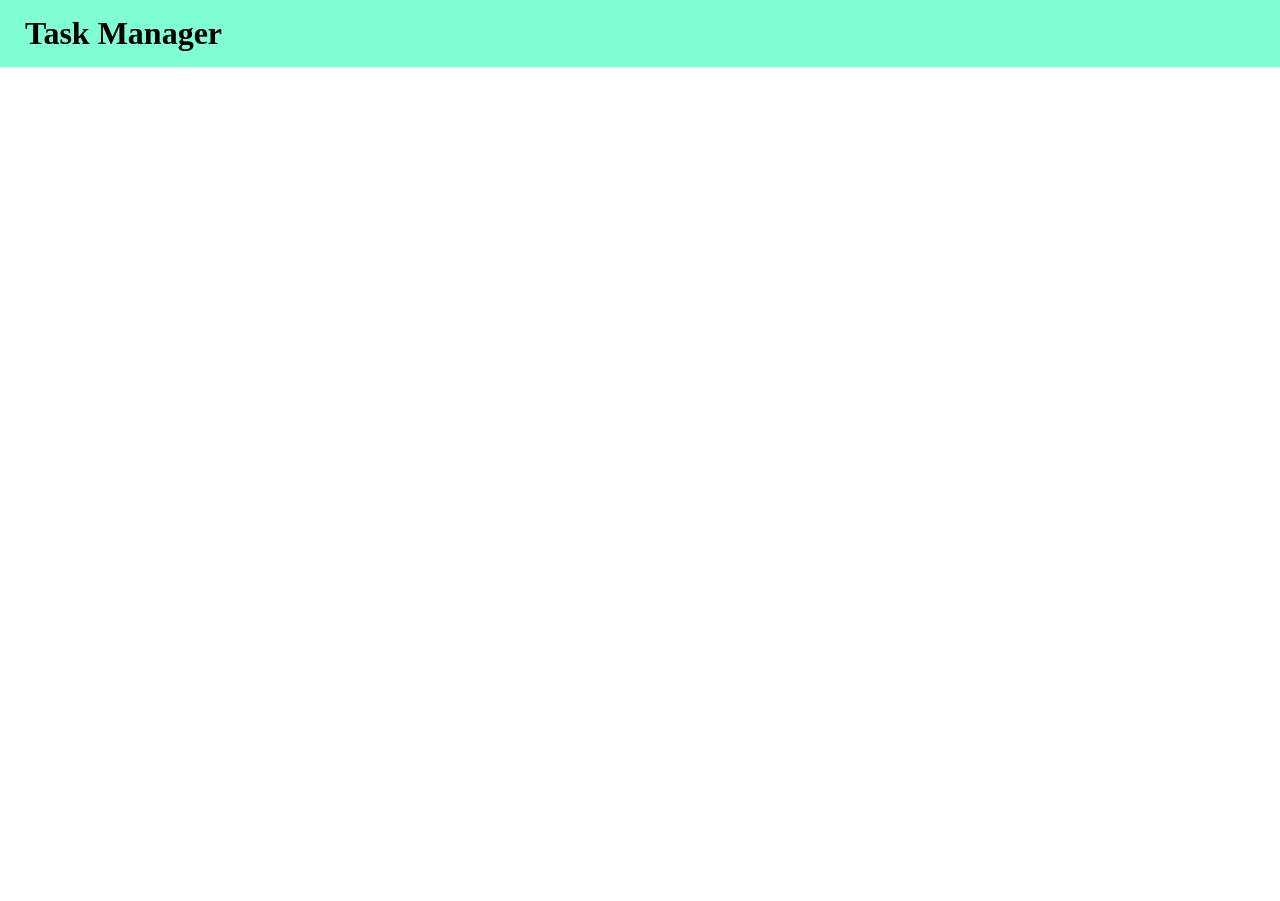
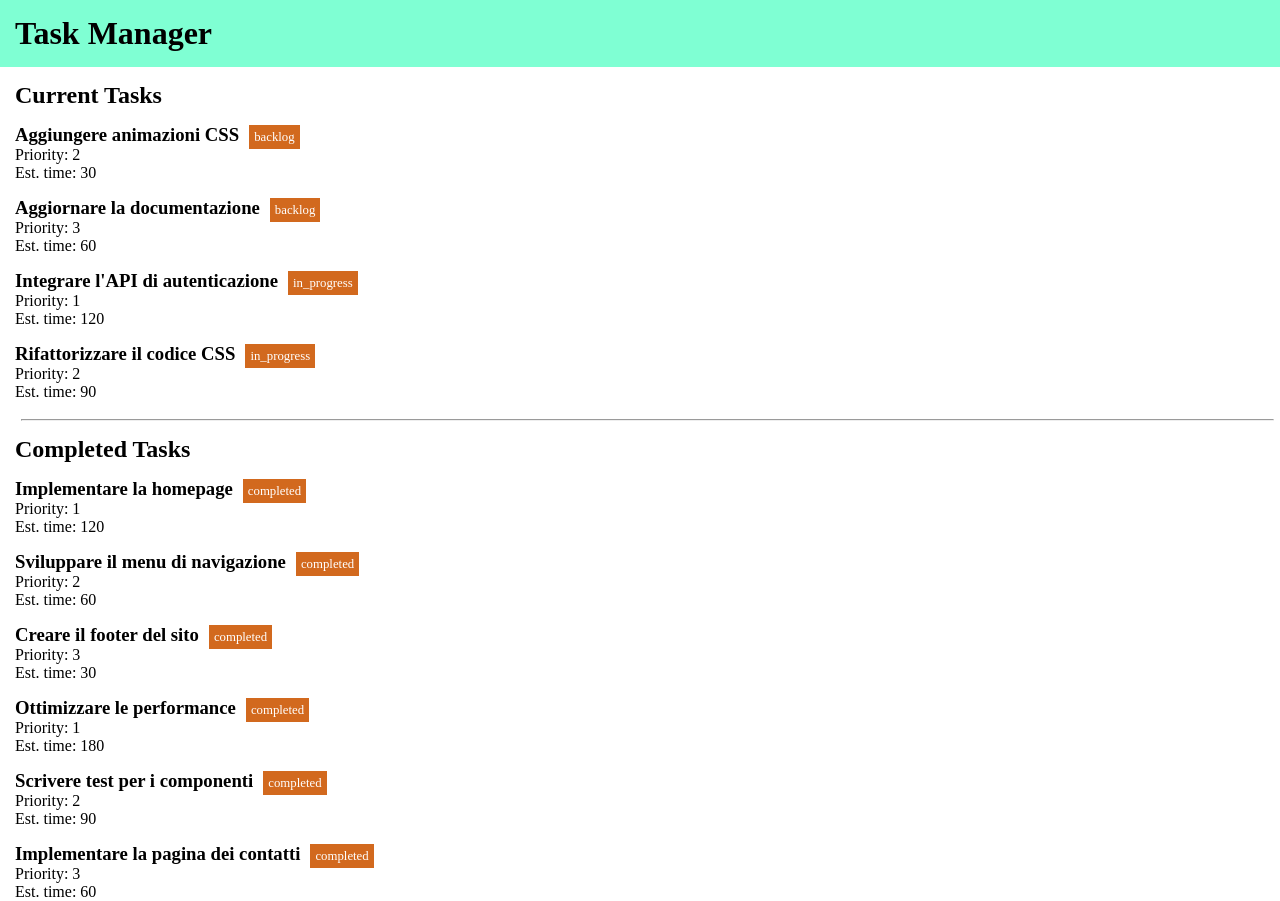
Before and after one commit to EnricoGenovese/react-task-list, a React (Vite) app: page / in a window 1280 px wide. Before the commit the page ends 800 px from the top, so only its background shows below. Built offline with nearby package versions, Linux system fonts and the light colour scheme.

Commit message:
add functions to render tasks;

```diff
--- a/src/App.jsx
+++ b/src/App.jsx
@@ -11,7 +11,39 @@ import tasks from "./data/tasks.js"
 function App() {
   // logic and functions
 
+  function renderBacklog() {
+    let tasksBacklog = tasks.filter((task) => task.state.includes("backlog"))
+      .map((task) => <li key={task.id}>
+        <h3>{task.title}</h3><span className="badge">{task.state}</span>
+        <p>Priority: {task.priority}</p>
+        <p>Est. time: {task.estimatedTime}</p>
+      </li>);
 
+    return tasksBacklog;
+  }
+
+  function renderInProgress() {
+    let tasksInProgress = tasks.filter((task) => task.state.includes("in_progress"))
+      .map((task) => <li key={task.id}>
+        <h3>{task.title}</h3><span className="badge">{task.state}</span>
+        <p>Priority: {task.priority}</p>
+        <p>Est. time: {task.estimatedTime}</p>
+      </li>)
+
+    return tasksInProgress;
+  }
+
+
+  function renderCompleted() {
+    let tasksCompleted = tasks.filter((task) => task.state.includes("completed"))
+      .map((task) => <li key={task.id}>
+        <h3>{task.title}</h3><span className="badge">{task.state}</span>
+        <p>Priority: {task.priority}</p>
+        <p>Est. time: {task.estimatedTime}</p>
+      </li>)
+
+    return tasksCompleted;
+  }
 
   // html shown in page
   return (
@@ -20,7 +52,17 @@ function App() {
         <h1>Task Manager</h1>
       </header>
       <main>
-
+        <ul>
+          <li><h2>Current Tasks</h2></li>
+          {renderBacklog()}
+          {renderInProgress()}
+        </ul>
+        <br />
+        <hr />
+        <ul>
+          <li><h2>Completed Tasks</h2></li>
+          {renderCompleted()}
+        </ul>
       </main>
     </>
   )
--- a/src/index.css
+++ b/src/index.css
@@ -4,15 +4,37 @@
     box-sizing: border-box;
 }
 
+
+
 header {
-    padding: 15px;
+    padding: 15px 0;
     background-color: #7FFFD3;
 }
 
-h1 {
-    margin-left: 10px;
+h1,
+main {
+    margin-left: 15px;
 }
 
-ul {
+h3 {
+    display: inline-block;
+}
+
+ul,
+li {
     list-style-type: none;
+    margin-top: 15px;
 }
+
+.badge {
+    padding: 5px;
+    margin-left: 10px;
+    background-color: #D2691E;
+    color: white;
+    font-size: 0.8em;
+}
+
+hr {
+    margin: 0 auto;
+    width: 99%;
+}
```
